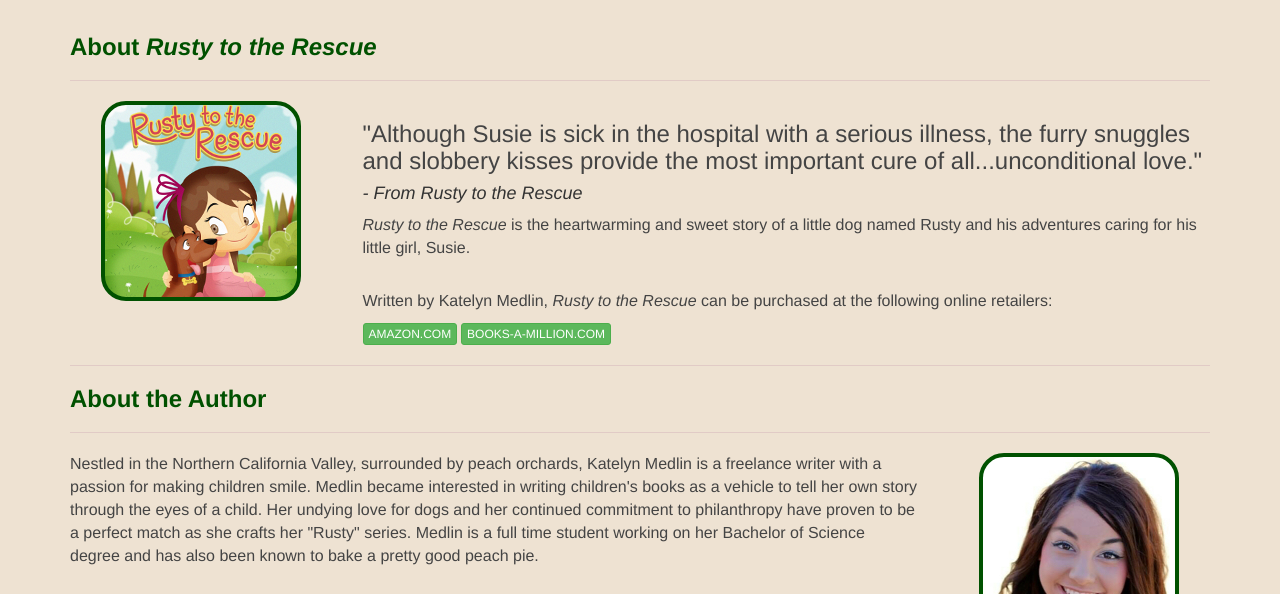
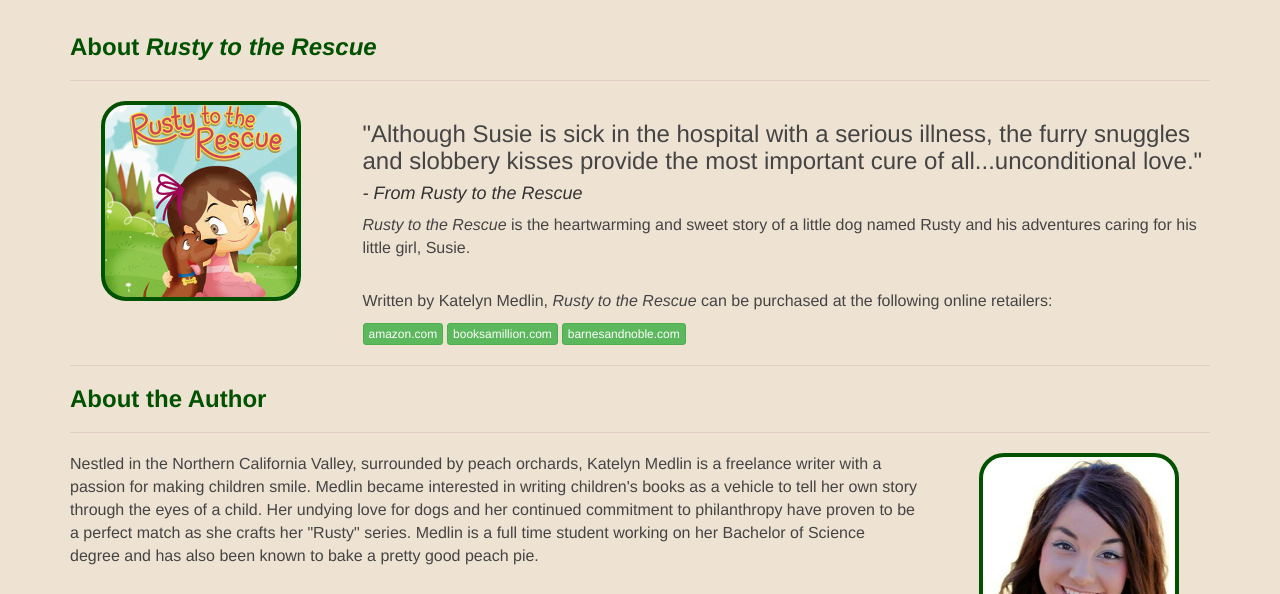
Before and after one commit to yacklebeam/rustytotherescue, a plain HTML site: page index.html in a window 1280 px wide. Shown: the part 57-651 px from the top of the page. Drawn offline with nearby package versions, Linux system fonts and the light colour scheme.

Commit message:
Added new BN link

```diff
--- a/index.html
+++ b/index.html
@@ -37,8 +37,9 @@
                 <p><i>Rusty to the Rescue</i> is the heartwarming and sweet story of a little dog named Rusty and his adventures caring for his little girl, Susie.</p>
                 <br>
                 <p>Written by Katelyn Medlin, <i>Rusty to the Rescue</i> can be purchased at the following online retailers:</p>
-                <a target="_blank" href="http://www.amazon.com/Rusty-Rescue-Katelyn-Medlin/dp/0996968962/ref=sr_1_1?ie=UTF8&qid=1450490080&sr=8-1&keywords=rusty+to+the+rescue+childrens+book" class="btn btn-success btn-xs">AMAZON.COM</a>
-                <a target="_blank" href="http://www.booksamillion.com/p/Rusty-Rescue/Katelyn-Medlin/9780996968966?id=6496807395887" class="btn btn-success btn-xs">BOOKS-A-MILLION.COM</a>
+                <a target="_blank" href="http://www.amazon.com/Rusty-Rescue-Katelyn-Medlin/dp/0996968962/ref=sr_1_1?ie=UTF8&qid=1450490080&sr=8-1&keywords=rusty+to+the+rescue+childrens+book" class="btn btn-success btn-xs">amazon.com</a>
+                <a target="_blank" href="http://www.booksamillion.com/p/Rusty-Rescue/Katelyn-Medlin/9780996968966?id=6496807395887" class="btn btn-success btn-xs">booksamillion.com</a>
+                <a target="_blank" href="http://www.barnesandnoble.com/w/rusty-to-the-rescue-katelyn-medlin/1123082793?ean=9780996968966" class="btn btn-success btn-xs">barnesandnoble.com</a>
         	</div>
         </div>
 
```
